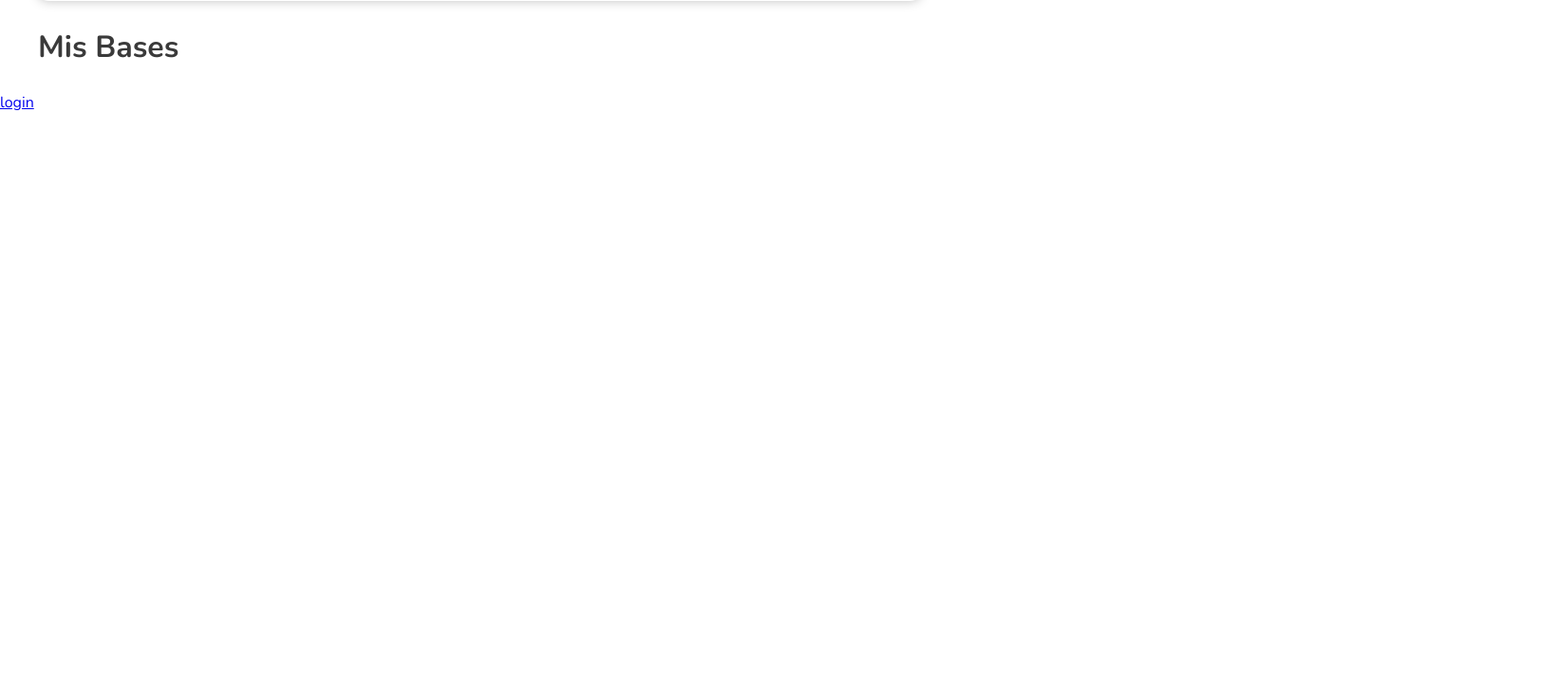
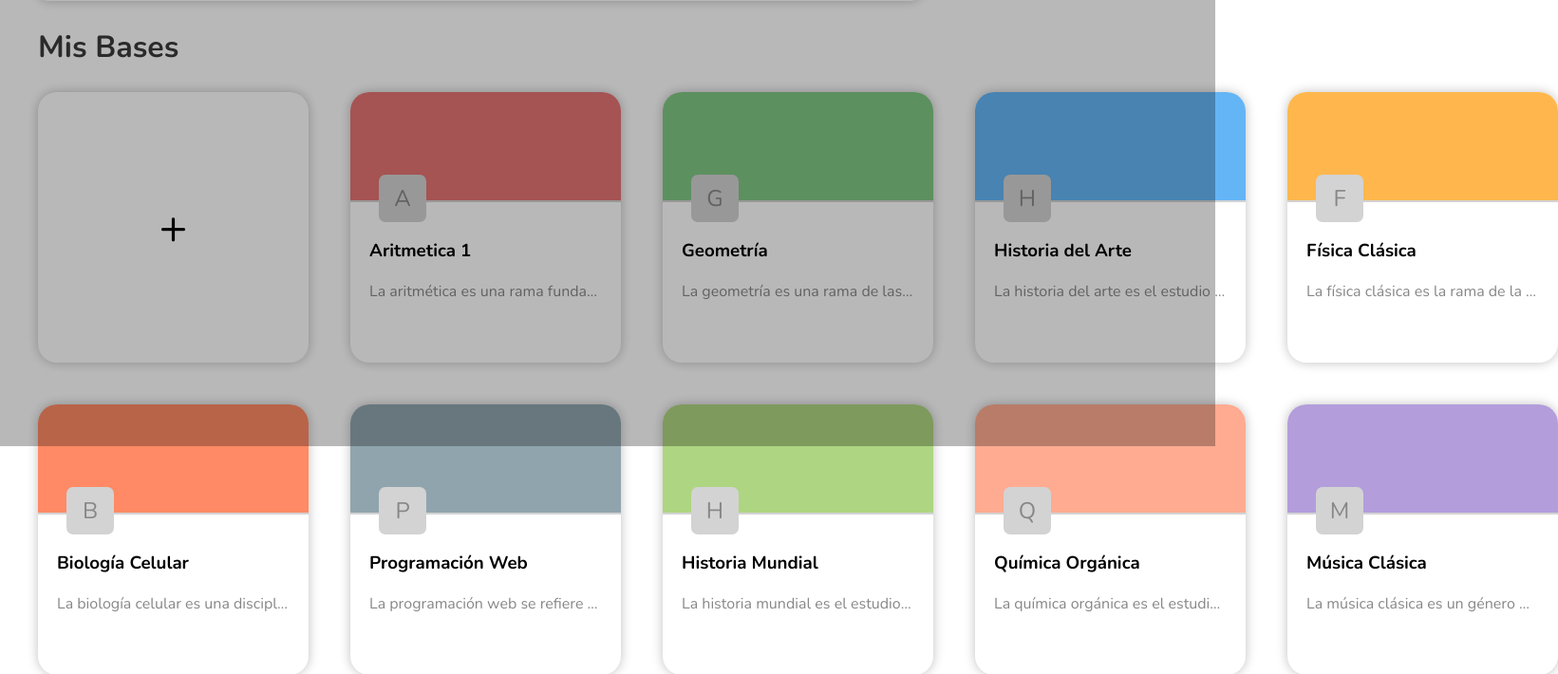
Before and after one commit to danielaramosgarcia/hack2023_gato, a React (Vite) app: page / in a window 1280 px wide. Shown: the part 330-1040 px from the top of the page at 95% size, 1641 px wide, since content can reach past the window. Before the commit the page ends 800 px from the top, so only its background shows below. Built offline with nearby package versions, Linux system fonts and the light colour scheme.

Commit message:
Knowledge Bases

```diff
--- /dev/null
+++ b/src/components/modal/index.jsx
@@ -0,0 +1,8 @@
+import React from "react";
+import styles from "./styles.module.css";
+
+function Modal() {
+  return <div className={styles.container}></div>;
+}
+
+export default Modal;
--- /dev/null
+++ b/src/components/modal/styles.module.css
@@ -0,0 +1,10 @@
+.container {
+  background: #00000047;
+  width: 100%;
+  height: 100%;
+  position: absolute;
+  z-index: 10;
+  display: flex;
+  justify-content: center;
+  align-items: center;
+}
--- /dev/null
+++ b/src/pages/mainView/components/MisBases/components/MyBasesModule/components/knowledgeBase/index.jsx
@@ -0,0 +1,18 @@
+import React from "react";
+import styles from "./styles.module.css";
+function KnowledgeBase({ title, description, picture }) {
+  return (
+    <div className={styles.container}>
+      <div className={styles.upperhalf} style={{ backgroundColor: picture }} />
+      <div className={styles.divider}>
+        <div className={styles.avatar}>{title[0]}</div>
+      </div>
+      <div className={styles.lowerhalf}>
+        <h3>{title}</h3>
+        <p>{description}</p>
+      </div>
+    </div>
+  );
+}
+
+export default KnowledgeBase;
--- /dev/null
+++ b/src/pages/mainView/components/MisBases/components/MyBasesModule/components/knowledgeBase/styles.module.css
@@ -0,0 +1,48 @@
+.container {
+  width: 285px;
+  height: 285px;
+  border-radius: 20px;
+  background: #fff;
+  box-shadow: 0px 0px 12px 0px rgba(0, 0, 0, 0.25);
+  display: flex;
+  flex-direction: column;
+}
+
+.divider {
+  height: 0.5%;
+  background-color: rgb(211, 211, 211);
+}
+.upperhalf {
+  height: 40%;
+  border-radius: 20px 20px 0px 0px;
+}
+
+.lowerhalf {
+  height: 59.5%;
+  border-radius: 0px 0px 20px 20px;
+  box-sizing: border-box;
+  padding: 20px;
+}
+
+.lowerhalf p {
+  color: var(--text-color);
+  white-space: nowrap;
+  overflow: hidden;
+  text-overflow: ellipsis;
+}
+
+.avatar {
+  padding: 10px;
+  position: relative;
+  bottom: 27px;
+  left: 30px;
+  height: 30px;
+  width: 30px;
+  border-radius: 7px;
+  background-color: rgb(211, 211, 211);
+  display: flex;
+  justify-content: center;
+  align-items: center;
+  font-size: 24px;
+  color: var(--text-color);
+}
--- a/src/pages/mainView/components/MisBases/components/MyBasesModule/index.jsx
+++ b/src/pages/mainView/components/MisBases/components/MyBasesModule/index.jsx
@@ -1,8 +1,96 @@
 import React from "react";
 import styles from "./styles.module.css";
+import KnowledgeBase from "./components/knowledgeBase";
 
 function MyBasesModule() {
-  return <div className={styles.container}></div>;
+  return (
+    <div className={styles.container}>
+      <div className={styles.addKnowledge}>+</div>
+      {knowledgeBases.map((kb, index) => {
+        return (
+          <KnowledgeBase
+            key={index}
+            title={kb.title}
+            description={kb.description}
+            picture={kb.picture}
+          />
+        );
+      })}
+    </div>
+  );
 }
 
 export default MyBasesModule;
+
+const knowledgeBases = [
+  {
+    index: 0,
+    title: "Aritmetica 1",
+    description:
+      "La aritmética es una rama fundamental de las matemáticas que se enfoca en el estudio de las operaciones numéricas básicas, como la suma, la resta, la multiplicación y la división. Es la base de las matemáticas y se utiliza en la resolución de problemas cotidianos, cálculos financieros, ciencia y muchas otras áreas. La aritmética se centra en la manipulación de números y la comprensión de sus propiedades y relaciones, lo que la convierte en una habilidad esencial en la vida diaria y en la educación matemática.",
+    picture: "#e57373",
+  },
+  {
+    index: 1,
+    title: "Geometría",
+    description:
+      "La geometría es una rama de las matemáticas que se enfoca en el estudio de las formas, tamaños, propiedades y dimensiones de los objetos y el espacio. Se utiliza para resolver problemas relacionados con áreas, volúmenes, ángulos y distancias. La geometría es esencial en la arquitectura, la ingeniería, la cartografía y la física, entre otros campos.",
+    picture: "#81c784",
+  },
+  {
+    index: 2,
+    title: "Historia del Arte",
+    description:
+      "La historia del arte es el estudio de la evolución de las expresiones artísticas a lo largo del tiempo. Examina cómo las formas de arte, como la pintura, la escultura y la arquitectura, han reflejado las culturas y movimientos artísticos a lo largo de la historia. La historia del arte nos permite comprender y apreciar las obras maestras creadas por artistas a lo largo de los siglos.",
+    picture: "#64b5f6",
+  },
+  {
+    index: 3,
+    title: "Física Clásica",
+    description:
+      "La física clásica es la rama de la física que se ocupa de los principios fundamentales del movimiento, las fuerzas y la energía en el mundo macroscópico. Fue desarrollada por científicos como Isaac Newton y es la base de la mecánica clásica. La física clásica es fundamental en la comprensión de fenómenos cotidianos.",
+    picture: "#ffb74d",
+  },
+  {
+    index: 4,
+    title: "Biología Celular",
+    description:
+      "La biología celular es una disciplina que se enfoca en el estudio de las células, las unidades fundamentales de la vida. Examina su estructura, función y procesos vitales. La biología celular es esencial en la comprensión de la vida en un nivel microscópico y es fundamental en la biología y la medicina.",
+    picture: "#ff8a65",
+  },
+  {
+    index: 5,
+    title: "Programación Web",
+    description:
+      "La programación web se refiere a la creación de sitios y aplicaciones web utilizando lenguajes de programación como HTML, CSS y JavaScript. Es fundamental en el desarrollo de sitios web interactivos y dinámicos que son accesibles en línea.",
+    picture: "#90a4ae",
+  },
+  {
+    index: 6,
+    title: "Historia Mundial",
+    description:
+      "La historia mundial es el estudio de la historia de la humanidad en su conjunto, abarcando eventos y desarrollos significativos en todo el mundo. Examina culturas, civilizaciones, conflictos y avances a lo largo de los siglos, brindando una visión completa de la historia de la humanidad.",
+    picture: "#aed581",
+  },
+  {
+    index: 7,
+    title: "Química Orgánica",
+    description:
+      "La química orgánica es el estudio de los compuestos químicos que contienen carbono, que son fundamentales en la vida y en la industria. Examina la estructura y reactividad de las moléculas orgánicas y es esencial en campos como la farmacología y la química de materiales.",
+    picture: "#ffab91",
+  },
+  {
+    index: 8,
+    title: "Música Clásica",
+    description:
+      "La música clásica es un género musical que se caracteriza por su composición formal y estructura. Ha sido creada por compositores famosos como Beethoven y Mozart y es apreciada por su belleza y complejidad. La música clásica es una parte importante de la cultura musical.",
+    picture: "#b39ddb",
+  },
+  {
+    index: 9,
+    title: "Inteligencia Artificial",
+    description:
+      "La inteligencia artificial es un campo de la informática que se enfoca en crear sistemas y algoritmos capaces de realizar tareas que requieren inteligencia humana, como el aprendizaje automático y la toma de decisiones. Es una tecnología en crecimiento con aplicaciones en diversas industrias.",
+    picture: "#80cbc4",
+  },
+];
--- a/src/pages/mainView/components/MisBases/components/MyBasesModule/styles.module.css
+++ b/src/pages/mainView/components/MisBases/components/MyBasesModule/styles.module.css
@@ -0,0 +1,25 @@
+.container {
+  display: grid;
+  grid-template-columns: repeat(5, 1fr);
+  grid-gap: 44px;
+  max-width: 600px;
+}
+
+.addKnowledge {
+  width: 285px;
+  height: 285px;
+  border-radius: 20px;
+  background: #fff;
+  box-shadow: 0px 0px 12px 0px rgba(0, 0, 0, 0.25);
+  display: flex;
+  justify-content: center;
+  align-items: center;
+  font-size: 50px;
+  transition: 0.3s ease-in-out;
+  cursor: pointer;
+}
+
+.addKnowledge:hover {
+  background-color: var(--accent-color);
+  color: white;
+}
--- a/src/pages/mainView/index.jsx
+++ b/src/pages/mainView/index.jsx
@@ -7,6 +7,7 @@ import { useEffect, useState } from "react";
 import MiComunidad from "./components/MiComunidad";
 import MiProgreso from "./components/MiProgreso";
 import Descubrir from "./components/Descubrir";
+import Modal from "../../components/modal";
 function MainView() {
   const [index, setIndex] = useState(0);
   const [component, setComponent] = useState(<MisBases />);
@@ -32,12 +33,15 @@ function MainView() {
   }, [index]);
 
   return (
+    <>
+      <Modal />
       <div className={styles.container}>
         <Navbar />
         <MvNavbar setIndex={setIndex} />
         {component}
         <Link to={"/login"}>login</Link>
       </div>
+    </>
   );
 }
 
--- a/src/pages/mainView/styles.module.css
+++ b/src/pages/mainView/styles.module.css
@@ -1,4 +1,4 @@
 .container {
-  height: 100vh;
+  height: 100%;
   width: 100%;
 }
```
Lines whose indentation alone changed are shown as unchanged.
